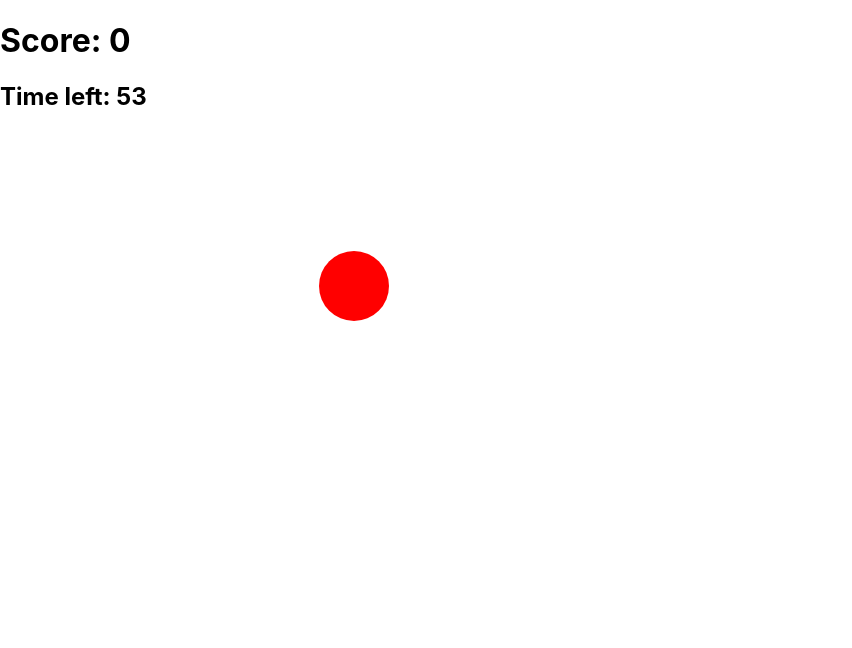
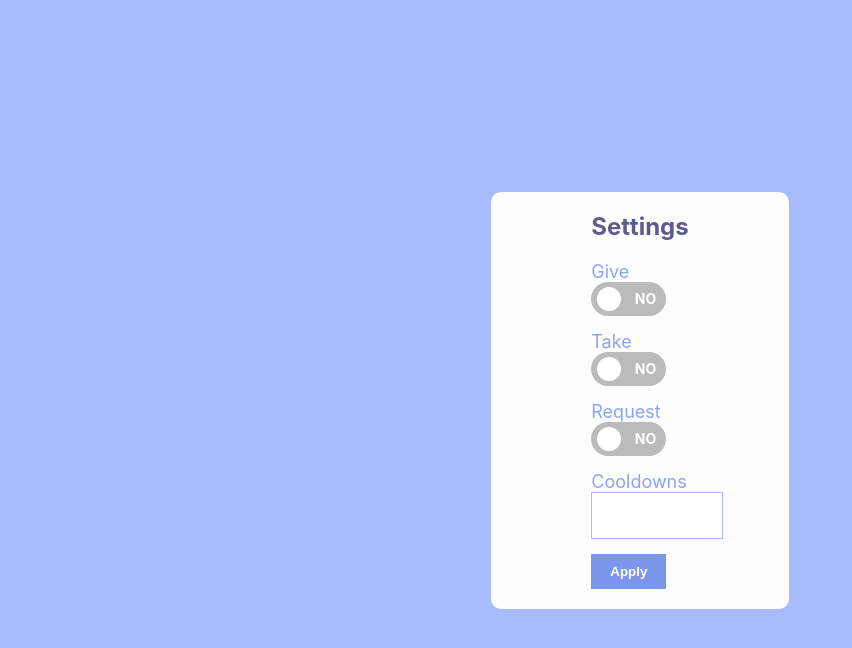
Before and after one commit to kpinuela/PenExperiment, a React (Create React App) app in the folder pen-experiment/: page / in a window 1280 px wide. Shown: the top 648 px of the page, without its empty margins (0-852 px from the left). Built offline with nearby package versions, Linux system fonts and the light colour scheme.

Commit message:
fixed settings.

```diff
--- a/pen-experiment/src/App.js
+++ b/pen-experiment/src/App.js
@@ -13,7 +13,7 @@ function App() {
   return (
     <div className="App">
       <header className="App-header">
-        <Game />
+        <Settings/>
       </header>
     </div>
   );
--- a/pen-experiment/src/index.css
+++ b/pen-experiment/src/index.css
@@ -5,8 +5,12 @@ body {
     sans-serif;
   -webkit-font-smoothing: antialiased;
   -moz-osx-font-smoothing: grayscale;
+  background-color: #a7bcffff;
+
 }
-
+.formContainer {
+  color:white;
+}
 code {
   font-family: source-code-pro, Menlo, Monaco, Consolas, 'Courier New',
     monospace;
--- a/pen-experiment/src/pages/Login.jsx
+++ b/pen-experiment/src/pages/Login.jsx
@@ -6,8 +6,6 @@ export const Login = () => {
                 <form>
                 <span className = "logo">Admin Login</span>
                 <input type = "Admin Id" placeholder = "Admin ID"/>
-                <input type = "password" placeholder = "password"/>
-                <input type = "Room Code" placeholder = "Room Code"/>
                 <button>Sign in</button>
                 </form>
             </div>
--- a/pen-experiment/src/pages/game.jsx
+++ b/pen-experiment/src/pages/game.jsx
@@ -1,6 +1,6 @@
 import { useState, useEffect } from 'react';
 
-const Game = () => {
+const Game = (props) => {
   const [score, setScore] = useState(0);
   const [currentCircle, setCurrentCircle] = useState(null);
   const [gameOver, setGameOver] = useState(false);
@@ -23,6 +23,7 @@ const Game = () => {
   const handleClick = () => {
     setCurrentCircle(null);
     setScore(score + 1);
+    console.log(timeLeft);
   };
 
   // End the game when the timer runs out
@@ -43,7 +44,7 @@ const Game = () => {
   }, [timeLeft, gameOver]);
 
   return (
-    <div>
+    <div className = "formContainer">
       {gameOver ? (
         <h1>Time is up! Your score is {score}.</h1>
       ) : (
@@ -58,8 +59,8 @@ const Game = () => {
                 left: currentCircle.x - currentCircle.radius,
                 width: currentCircle.radius * 2,
                 height: currentCircle.radius * 2,
-                borderRadius: '50%',
-                backgroundColor: 'red',
+                borderRadius: '100%',
+                backgroundColor: 'white',
                 cursor: 'pointer',
               }}
               onClick={handleClick}
--- a/pen-experiment/src/pages/settings.jsx
+++ b/pen-experiment/src/pages/settings.jsx
@@ -1,10 +1,13 @@
 import React, { useState } from "react";
 import ToggleSwitch from "../components/ToggleSwitch";
+import Game from "../pages/game.jsx";
+import "../style.scss"
 
-export function Settings() {
+export function ParentComponent() {
     let [give, setGive] = useState(false);
     let [take, setTake] = useState(false);
     let [request, setRequest] = useState(false);
+    let [cooldowns, setCooldowns] = useState("");
 
     const onSettingsChange = (checked) => {
         if (!checked) {
@@ -14,6 +17,36 @@ export function Settings() {
 
         }
     }
+
+    const handleCooldown = (event) => {
+        setCooldowns(event.target.value);
+    }
+
+    return (
+        <div>
+            <Settings
+                give={give}
+                setGive={setGive}
+                take={take}
+                setTake={setTake}
+                request={request}
+                setRequest={setRequest}
+                cooldowns={cooldowns}
+                setCooldowns={setCooldowns}
+                onSettingsChange={onSettingsChange}
+            />
+            <Game
+                give={give}
+                take={take}
+                request={request}
+                cooldowns={cooldowns}
+            />
+        </div>
+    );
+}
+
+export function Settings(props){
+    const{give, setGive, take, setTake, request, setRequest, cooldowns, setCooldowns, onSettingsChange} = props;
     return (
         <div className='formContainer'>
             <div className='formWrapper'>
@@ -46,8 +79,9 @@ export function Settings() {
                     </div>
                     <div>
                     <label>Cooldowns</label>
-                    <input type="Time" />
+                    <input value={cooldowns} />
                     </div>
+                    <button>Apply</button>
                 </form>
             </div>
         </div>
```
